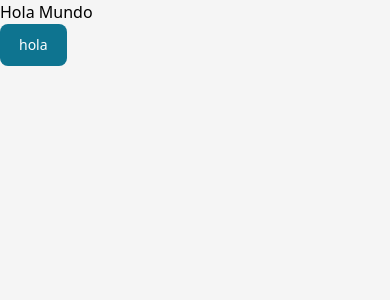
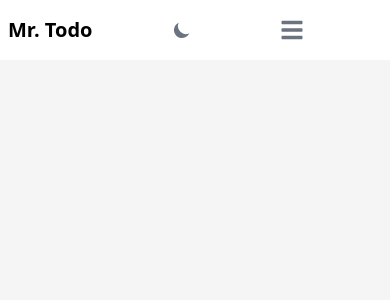
Before and after one commit to DevinsonAlvarez/MrTodoFront, a React (Vite) app: page / in a window 390 px wide. Shown: the top 300 px of the page. Built offline with nearby package versions, Linux system fonts and the light colour scheme.

Commit message:
feat(ui): navbar skeleton

```diff
--- a/index.html
+++ b/index.html
@@ -4,10 +4,10 @@
     <meta charset="UTF-8" />
     <link rel="icon" type="image/svg+xml" href="/react.svg" />
     <meta name="viewport" content="width=device-width, initial-scale=1.0" />
-    <title>Vite + React + TS</title>
+    <title>Mr Todo</title>
   </head>
   <body>
-    <div id="root"></div>
+    <div id="app"></div>
     <script type="module" src="/src/main.tsx"></script>
   </body>
 </html>
--- a/src/App.tsx
+++ b/src/App.tsx
@@ -1,11 +1,12 @@
-import { Button } from "flowbite-react";
+import { DarkThemeToggle, Flowbite } from "flowbite-react";
+
+import Navbar from "./components/Navbar";
 
 function App() {
   return (
-    <>
-      <h1>Hola Mundo</h1>
-      <Button>hola</Button>
-    </>
+    <Flowbite>
+      <Navbar />
+    </Flowbite>
   );
 }
 
--- /dev/null
+++ b/src/components/Navbar.tsx
@@ -0,0 +1,57 @@
+import {
+  DarkThemeToggle,
+  Dropdown,
+  Navbar as Navigation,
+} from "flowbite-react";
+
+const ProfileButton = (
+  <button
+    type="button"
+    className="rounded-lg p-2.5 text-sm text-gray-500 hover:bg-gray-100 focus:outline-none  dark:text-gray-400 dark:hover:bg-gray-700  max-md:hidden"
+  >
+    <svg
+      className="h-6 w-6 text-gray-500 dark:text-gray-400"
+      aria-hidden="true"
+      xmlns="http://www.w3.org/2000/svg"
+      fill="currentColor"
+      viewBox="0 0 20 20"
+    >
+      <path d="M10 0a10 10 0 1 0 10 10A10.011 10.011 0 0 0 10 0Zm0 5a3 3 0 1 1 0 6 3 3 0 0 1 0-6Zm0 13a8.949 8.949 0 0 1-4.951-1.488A3.987 3.987 0 0 1 9 13h2a3.987 3.987 0 0 1 3.951 3.512A8.949 8.949 0 0 1 10 18Z" />
+    </svg>
+  </button>
+);
+
+function Navbar() {
+  return (
+    <Navigation fluid className="fixed left-0 top-0 w-full">
+      <Navigation.Brand href="#">
+        <span className="self-center whitespace-nowrap text-xl font-semibold dark:text-white">
+          Mr. Todo
+        </span>
+      </Navigation.Brand>
+      <DarkThemeToggle className="md:hidden" />
+      <Navigation.Toggle />
+      <Navigation.Collapse>
+        {/* <Navigation.Link href="#">Home</Navigation.Link>
+        <Navigation.Link href="#">About</Navigation.Link>
+        <Navigation.Link href="#">Services</Navigation.Link>
+        <Navigation.Link href="#">Pricing</Navigation.Link>
+        <Navigation.Link href="#">Contact</Navigation.Link> */}
+      </Navigation.Collapse>
+      <div className="flex gap-2">
+        <Dropdown arrowIcon={false} inline label={ProfileButton}>
+          <Dropdown.Header>
+            <span className="block text-sm">Pedro</span>
+            <span className="block truncate text-sm font-medium">
+              pedro@email.com
+            </span>
+          </Dropdown.Header>
+          <Dropdown.Item>Log out</Dropdown.Item>
+        </Dropdown>
+        <DarkThemeToggle className="max-md:hidden" />
+      </div>
+    </Navigation>
+  );
+}
+
+export default Navbar;
--- a/src/main.tsx
+++ b/src/main.tsx
@@ -4,7 +4,7 @@ import ReactDOM from "react-dom/client";
 import App from "./App.tsx";
 import "./styles.css";
 
-ReactDOM.createRoot(document.getElementById("root")!).render(
+ReactDOM.createRoot(document.getElementById("app")!).render(
   <React.StrictMode>
     <App />
   </React.StrictMode>,
--- a/src/styles.css
+++ b/src/styles.css
@@ -3,5 +3,9 @@
 @tailwind utilities;
 
 body {
-  @apply bg-neutral-100 dark:bg-neutral-900;
+  @apply bg-neutral-100 dark:bg-gray-900;
 }
+
+#app {
+  @apply relative flex min-h-screen w-full items-center justify-center;
+}
```
